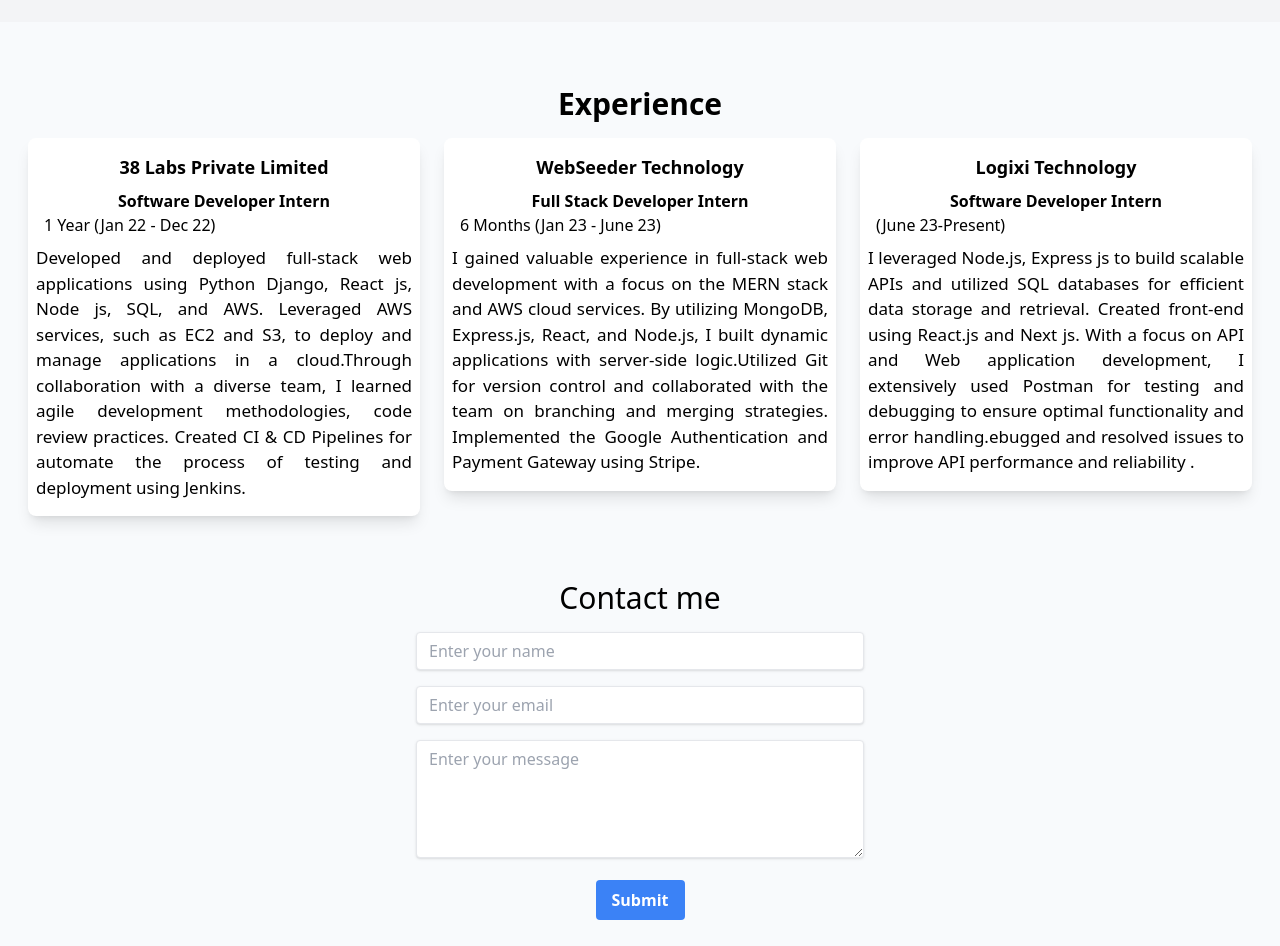
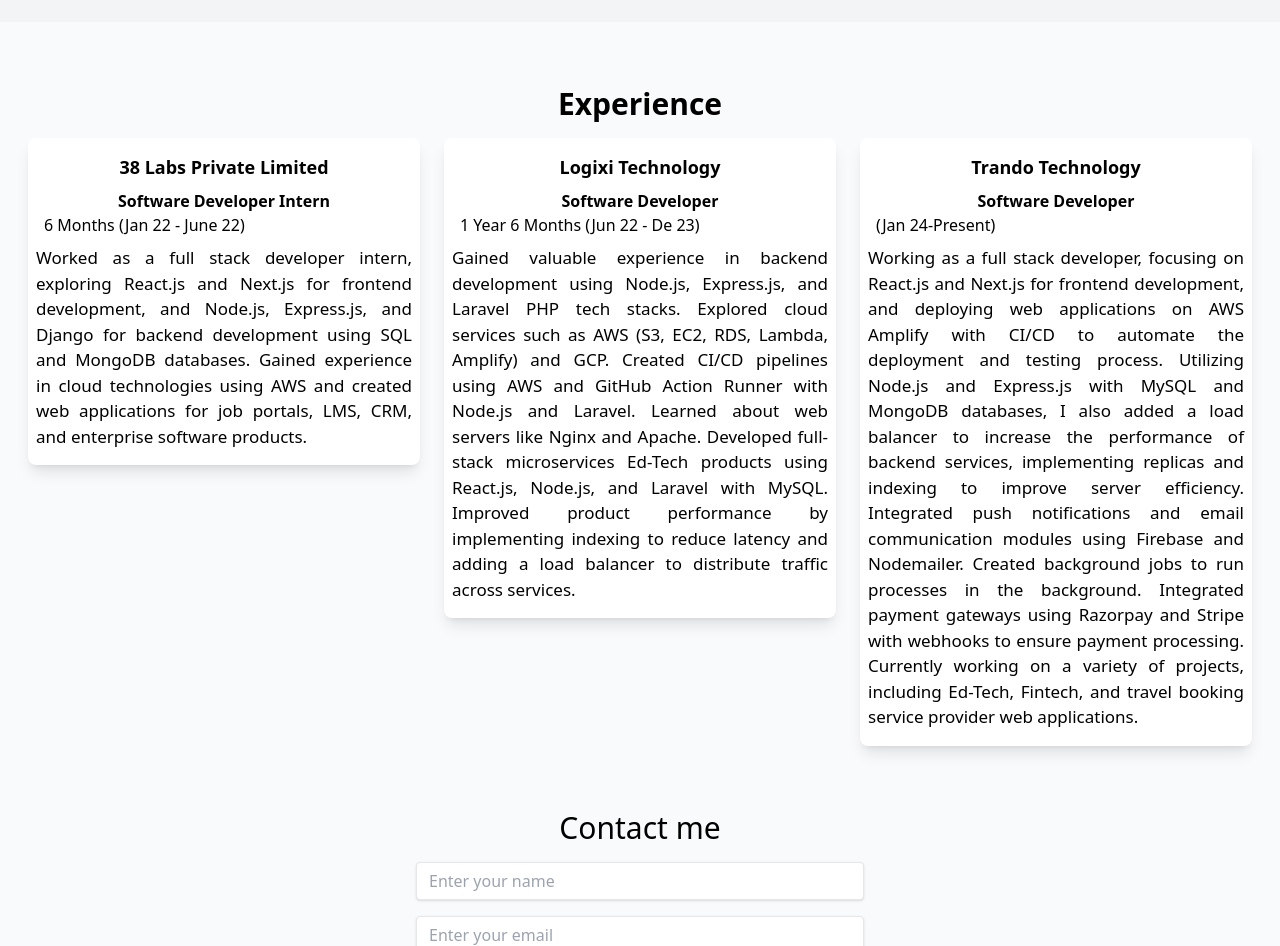
Before and after one commit to Mayuradlak123/Portfolio-Website, a React (Create React App) app: page / in a window 1280 px wide. Shown: the part 2920-3866 px from the top of the page. Built offline with nearby package versions, Linux system fonts and the light colour scheme.

Commit message:
Updated Profile

```diff
--- a/src/data/index.js
+++ b/src/data/index.js
@@ -1,21 +1,36 @@
-export  const experiences = [
+export const experiences = [
 
   {
     company: "38 Labs Private Limited",
     role: "Software Developer Intern",
-      duration: "1 Year (Jan 22 - Dec 22)",
-      description: `Developed and deployed full-stack web applications using Python Django, React js, Node js, SQL, and AWS. Leveraged AWS services, such as EC2 and S3, to deploy and manage applications in a cloud.Through collaboration with a diverse team, I learned agile development methodologies, code review practices. Created CI & CD Pipelines for automate the process of testing and deployment using Jenkins.`,
-    },
-    {
-      company: "WebSeeder Technology",
-      role: " Full Stack Developer Intern",
-      duration: "6 Months (Jan 23 - June 23)",
-      description: ` I gained valuable experience in full-stack web development with a focus on the MERN stack and AWS cloud services. By utilizing MongoDB, Express.js, React, and Node.js, I built dynamic applications  with server-side logic.Utilized Git for version control and collaborated with the team on branching and merging strategies. Implemented the Google Authentication and Payment Gateway using Stripe. `,
+    duration: "6 Months (Jan 22 - June 22)",
+    description: `Worked as a full stack developer intern, exploring React.js and Next.js for frontend development, and
+Node.js, Express.js, and Django for backend development using SQL and MongoDB databases. Gained
+experience in cloud technologies using AWS and created web applications for job portals, LMS, CRM, and
+enterprise software products. `,
   },
   {
     company: "Logixi Technology",
-      role: "Software Developer Intern",
-      duration: "(June 23-Present)",
-      description: ` I leveraged Node.js, Express js to build scalable APIs and utilized SQL databases for efficient data storage and retrieval. Created front-end using React.js and Next js.  With a focus on API and Web application development, I extensively used Postman for testing and debugging to ensure optimal functionality and error handling.ebugged and resolved issues to improve  API performance and reliability .`,
+    role: " Software Developer",
+    duration: "1 Year 6 Months (Jun 22 - De 23)",
+    description: `Gained valuable experience in backend development using Node.js, Express.js, and Laravel PHP tech stacks.
+Explored cloud services such as AWS (S3, EC2, RDS, Lambda, Amplify) and GCP. Created CI/CD pipelines using
+AWS and GitHub Action Runner with Node.js and Laravel. Learned about web servers like Nginx and Apache.
+Developed full-stack microservices Ed-Tech products using React.js, Node.js, and Laravel with MySQL.
+Improved product performance by implementing indexing to reduce latency and adding a load balancer to
+distribute traffic across services.  `,
+  },
+  {
+    company: "Trando Technology",
+    role: "Software Developer",
+    duration: "(Jan 24-Present)",
+    description: `  Working as a full stack developer, focusing on React.js and Next.js for frontend development, and deploying
+web applications on AWS Amplify with CI/CD to automate the deployment and testing process. Utilizing
+Node.js and Express.js with MySQL and MongoDB databases, I also added a load balancer to increase the
+performance of backend services, implementing replicas and indexing to improve server efficiency.
+Integrated push notifications and email communication modules using Firebase and Nodemailer. Created
+background jobs to run processes in the background. Integrated payment gateways using Razorpay and
+Stripe with webhooks to ensure payment processing. Currently working on a variety of projects, including
+Ed-Tech, Fintech, and travel booking service provider web applications. `,
   },
 ];
```
Also changed, not shown: 2 other files (tests, documents, lock files or other folders). Lines whose indentation alone changed are shown as unchanged.
